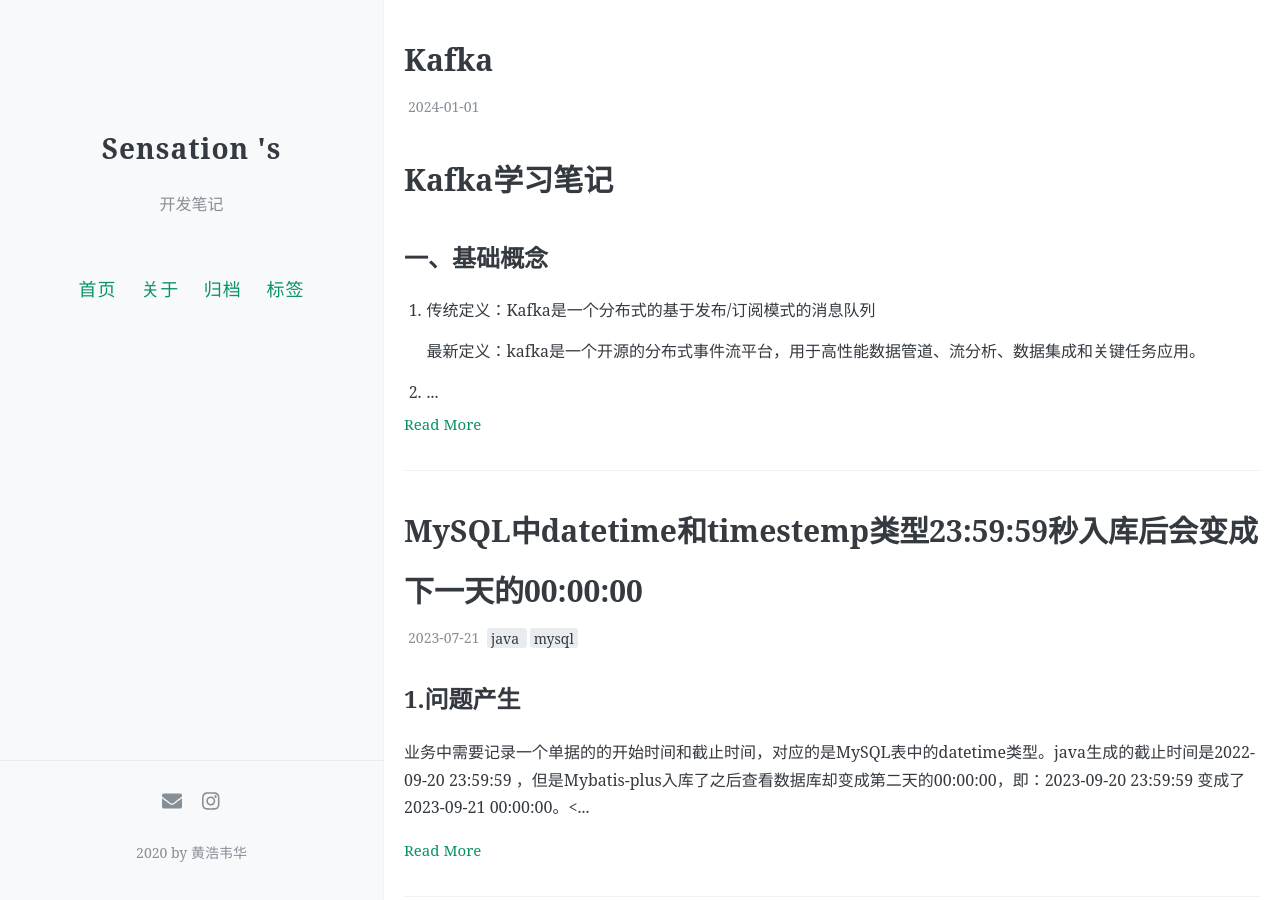
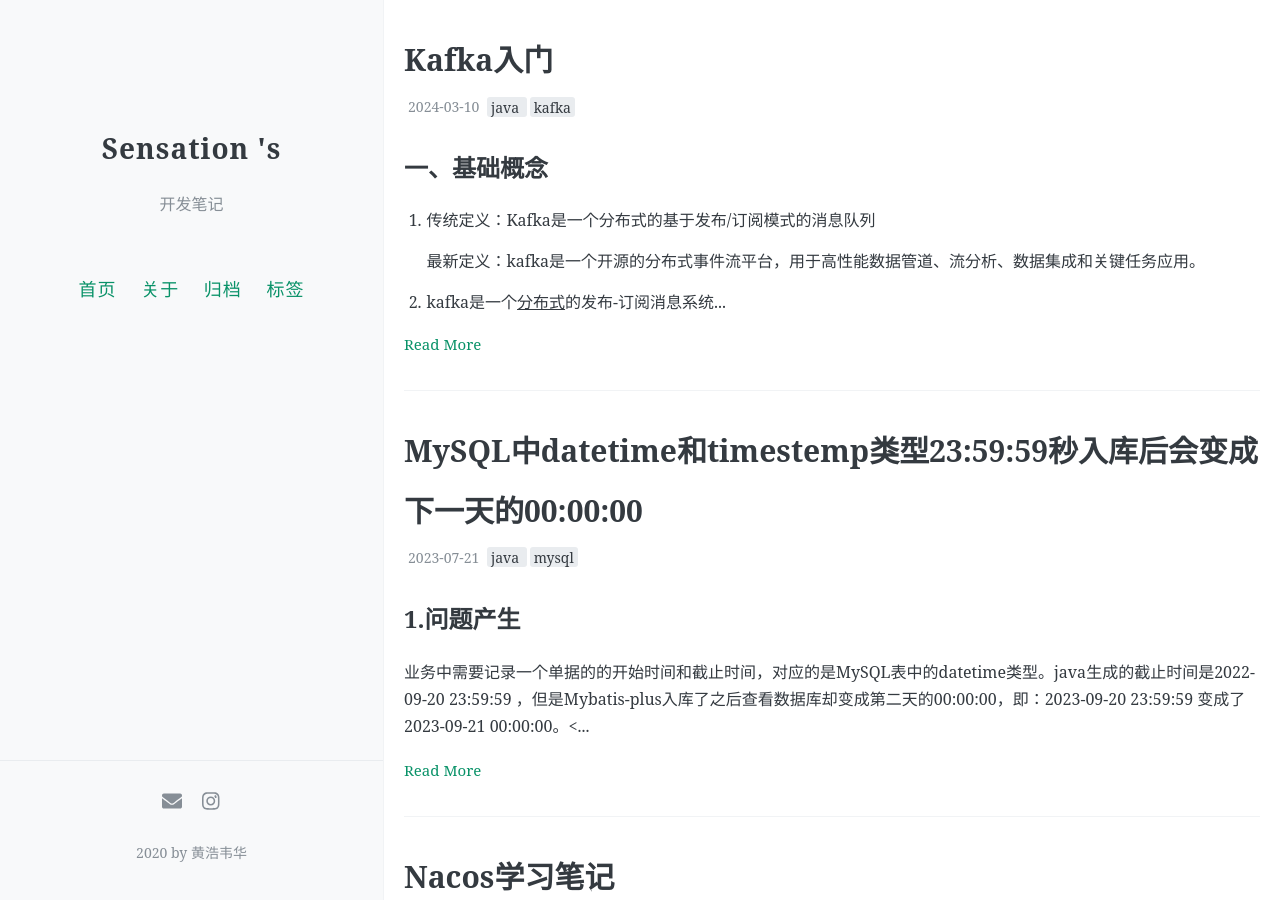
Before and after one commit to SensationG/blog, a Jekyll site: the page built from index.html, in a window 1280 px wide and 900 px high. Built offline with Jekyll 4.4.1, drawn with Linux system fonts in a browser that asks for light colours; the list of posts is cut into pages by our own code; comment, search, counter and statistics services are not loaded.

```diff
--- a/_posts/2024-01-01-kafka.md
+++ b/_posts/2024-01-01-kafka.md
@@ -1,4 +1,12 @@
-# Kafka学习笔记
+---
+layout: post
+title: Kafka入门
+date: 2024-03-10
+Author: hhw
+comments: true
+toc: true
+tags:  [java,kafka]
+---
 
 ## 一、基础概念
 
```
